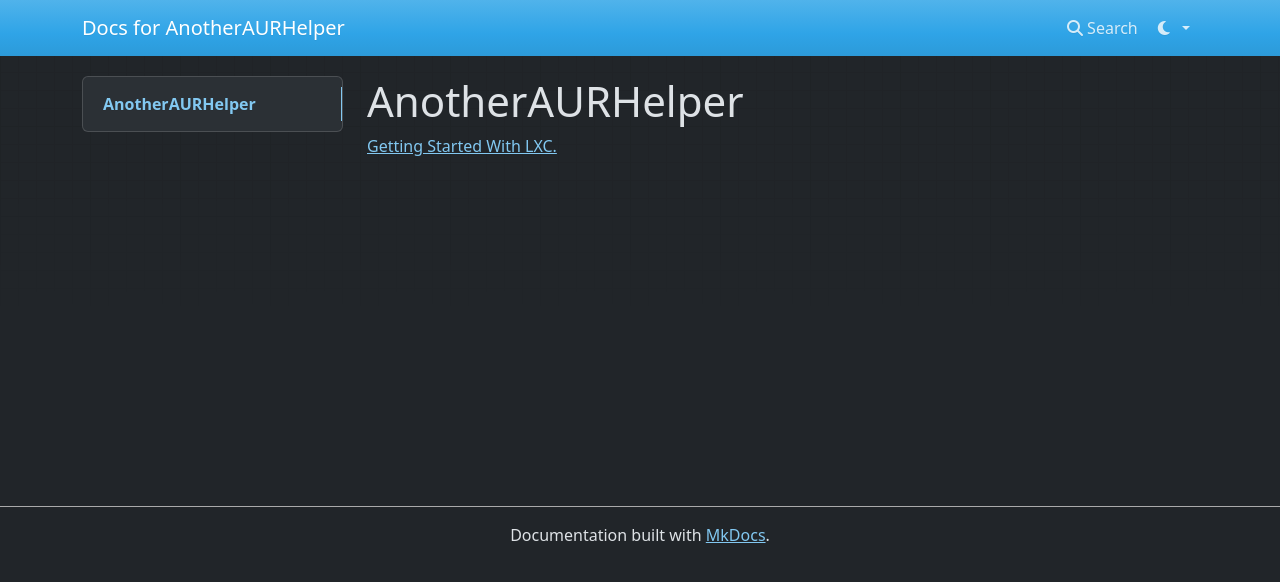
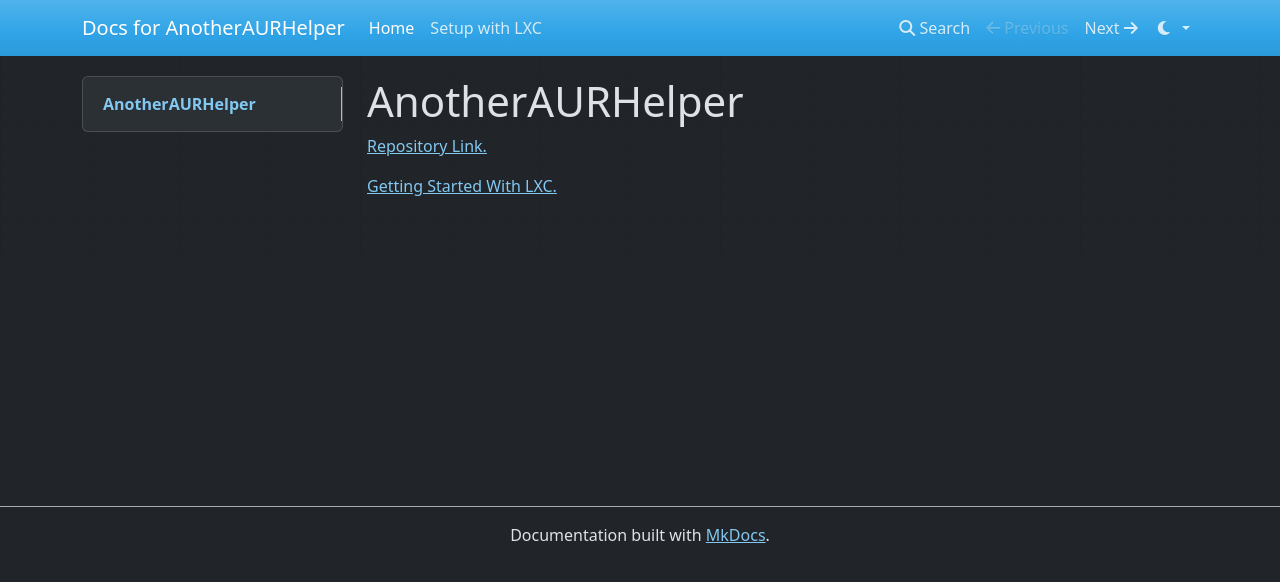
Before and after one commit to Stephen-Seo/AnotherAURHelper, an MkDocs documentation site: the page built from docs/index.md, in a window 1280 px wide. Shown: the top 582 px of the page. Built offline with MkDocs 1.6.1, drawn with Linux system fonts in a browser that asks for light colours; nearby versions of some CDN libraries.

Commit message:
Minor tweaks to documentation

```diff
--- a/docs/index.md
+++ b/docs/index.md
@@ -1,3 +1,5 @@
 # AnotherAURHelper
 
+[Repository Link.](https://github.com/Stephen-Seo/AnotherAURHelper)
+
 [Getting Started With LXC.](setup_lxc.md)
--- a/mkdocs.yml
+++ b/mkdocs.yml
@@ -7,4 +7,5 @@
   - admonition
   - codehilite
 nav:
+  - Home: index.md
   - Setup with LXC: setup_lxc.md
```
